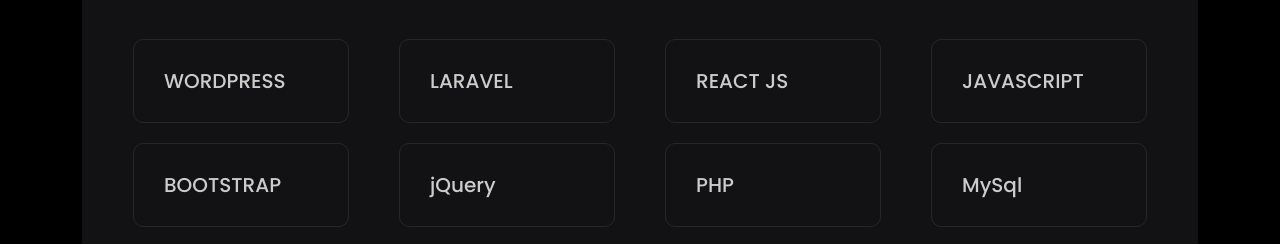
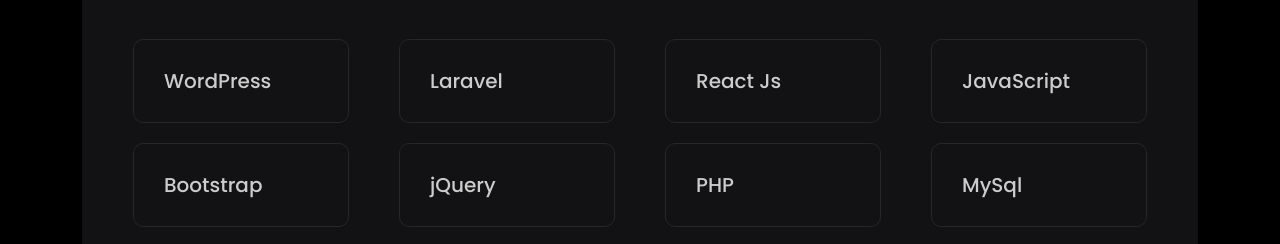
Before and after one commit to Lingarajpk/Lingaraj, a plain HTML site: page skills.html in a window 1280 px wide. Shown: the part 227-471 px from the top of the page. Drawn offline with Linux system fonts and the light colour scheme.

Commit message:
spelling

```diff
--- a/skills.html
+++ b/skills.html
@@ -86,29 +86,29 @@
                 <div class="row">
                     <div class="col-lg-3 col-md-6">
                         <div class="service-item wow fadeInUp delay-0-2s">
-                            <h4>WORDPRESS</h4>
+                            <h4>WordPress</h4>
                         </div>
                     </div>
                     <div class="col-lg-3 col-md-6">
                         <div class="service-item wow fadeInUp delay-0-4s">
-                            <h4>LARAVEL</h4>
+                            <h4>Laravel</h4>
                         </div>
                     </div>
                     <div class="col-lg-3 col-md-6">
                         <div class="service-item wow fadeInUp delay-0-4s">
-                            <h4>REACT JS</h4>
+                            <h4>React Js</h4>
                         </div>
                     </div>
                     <div class="col-lg-3 col-md-6">
                         <div class="service-item wow fadeInUp delay-0-6s">
-                            <h4>JAVASCRIPT</h4>
+                            <h4>JavaScript</h4>
                         </div>
                     </div>
                 </div>
                 <div class="row">
                     <div class="col-lg-3 col-md-6">
                         <div class="service-item wow fadeInUp delay-0-2s">
-                            <h4>BOOTSTRAP</h4>
+                            <h4>Bootstrap</h4>
                         </div>
                     </div>
                     <div class="col-lg-3 col-md-6">
```
